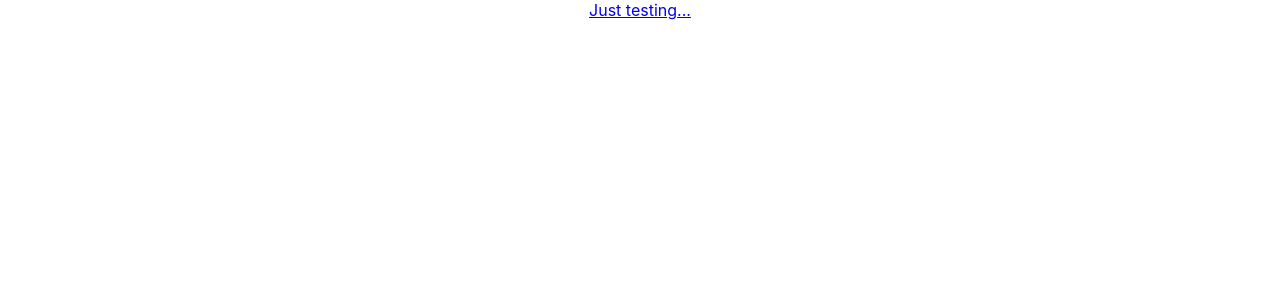
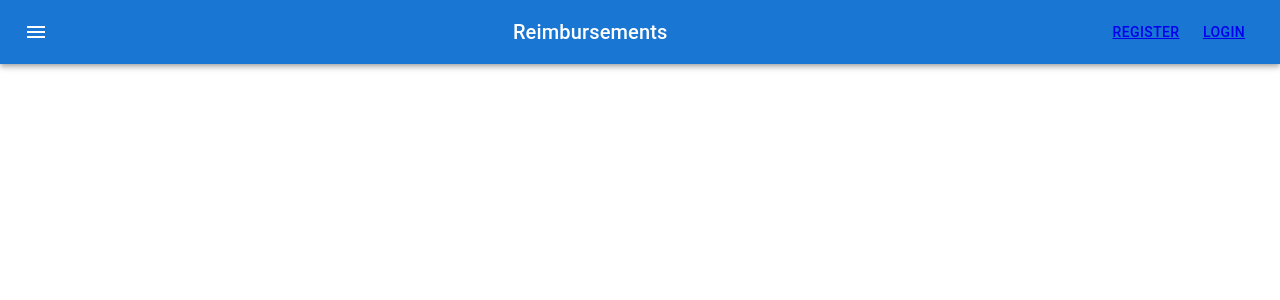
Before and after one commit to 230306-RubyOnRail/Jose-Stephen-Frontend, a React (Create React App) app: page / in a window 1280 px wide. Before the commit this address had no page. Shown: the top 300 px of the page. Built offline with nearby package versions, Linux system fonts and the light colour scheme.

Commit message:
added nav bar

```diff
--- a/package.json
+++ b/package.json
@@ -3,6 +3,10 @@
   "version": "0.1.0",
   "private": true,
   "dependencies": {
+    "@emotion/react": "^11.10.6",
+    "@emotion/styled": "^11.10.6",
+    "@mui/icons-material": "^5.11.16",
+    "@mui/material": "^5.11.16",
     "@testing-library/jest-dom": "^5.16.5",
     "@testing-library/react": "^13.4.0",
     "@testing-library/user-event": "^13.5.0",
--- a/src/App.tsx
+++ b/src/App.tsx
@@ -18,7 +18,7 @@ function App() {
   return (
     <div className="App">
       <BrowserRouter>
-      <NavbarComponent />
+      <NavbarComponent currentUser={principal}/>
       <Routes>
         {/* <TestComponent/> */}
         <Route path ="login" element={<Login currentUser={principal} setCurrentUser={setPrincipal}/>}/>
--- a/src/Components/Navbar.tsx
+++ b/src/Components/Navbar.tsx
@@ -1,17 +1,45 @@
-import {Container, Navbar} from "react-bootstrap";
-import {Link} from "react-router-dom";
+import AppBar from '@mui/material/AppBar';
+import Box from '@mui/material/Box';
+import Toolbar from '@mui/material/Toolbar';
+import Typography from '@mui/material/Typography';
+import Button from '@mui/material/Button';
+import IconButton from '@mui/material/IconButton';
+import MenuIcon from '@mui/icons-material/Menu';
+import { User } from './models/user';
+import { Link } from 'react-router-dom';
+import Login from './Login';
 
-export default function NavbarComponent() {
+interface INavbarComponent {
+    currentUser: User | undefined,
+}
+
+export default function NavbarComponent(props:INavbarComponent) {
 
     return (
-        <>
-            <Navbar>
-                <Container fluid>
-                    <Link to={'/test'}>
-                        <Navbar.Brand>Just testing...</Navbar.Brand>
-                    </Link>
-                </Container>
-            </Navbar>
-        </>
+        <Box sx={{ flexGrow: 1 }}>
+      <AppBar position="static">
+        <Toolbar>
+          <IconButton
+            size="large"
+            edge="start"
+            color="inherit"
+            aria-label="menu"
+            sx={{ mr: 2 }}
+          >
+            <MenuIcon />
+          </IconButton>
+          <Typography variant="h6" component="div" sx={{ flexGrow: 1 }}>
+            {props.currentUser ? <div>{props.currentUser.user_first_name}</div>: "Reimbursements" }
+          </Typography>
+          {props.currentUser ?
+          <div>
+          <Button color="inherit"><Link to="/login">Logout</Link></Button>
+          </div>:
+          <div><Button color="inherit"><Link to="/register">Register</Link>
+          </Button> <Button color="inherit"><Link to="/login">Login</Link></Button> </div>}
+
+        </Toolbar>
+      </AppBar>
+    </Box>
     )
 }
```
Also changed, not shown: 1 other file (tests, documents, lock files or other folders).
